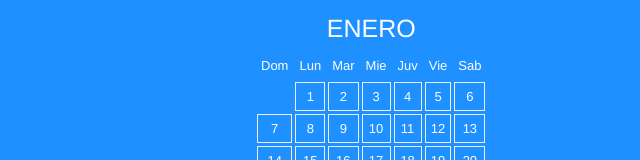
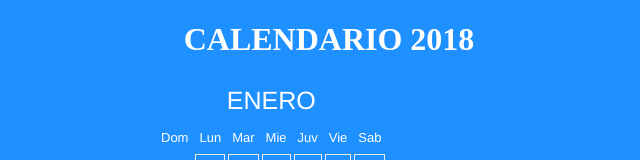
Before and after one commit to ddmagweb/calendario-2018, a plain HTML site: page index.html in a window 1280 px wide. Shown: the top 160 px of the page, without its empty margins (311-951 px from the left). Drawn offline with Linux system fonts and the light colour scheme.

Commit message:
Añade encabezado

```diff
--- a/index.html
+++ b/index.html
@@ -6,6 +6,7 @@
 	<link rel="stylesheet" href="styles.css">
 </head>
 <body>
+	<h1>Calendario 2018</h1>
 
 	<script src="main.js" defer></script>
 </body>
--- a/styles.css
+++ b/styles.css
@@ -2,6 +2,13 @@
 body{
   background-color: dodgerblue;
 }
+
+h1{
+  text-align: center;
+  text-transform: uppercase;
+  color: #fff;
+}
+
 div.mes {
   margin: 0 auto;
   width: 250px;
```
